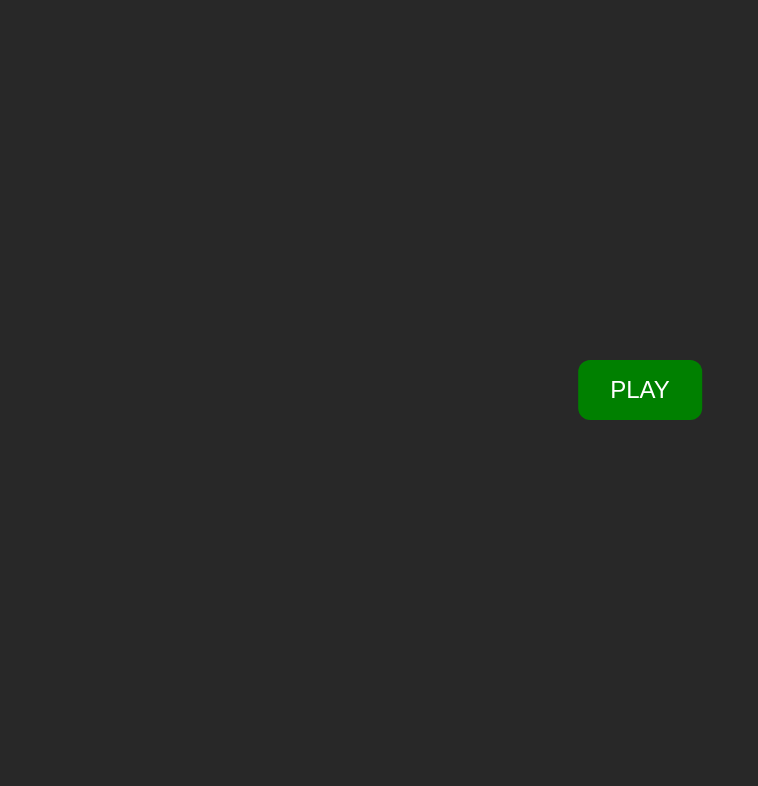
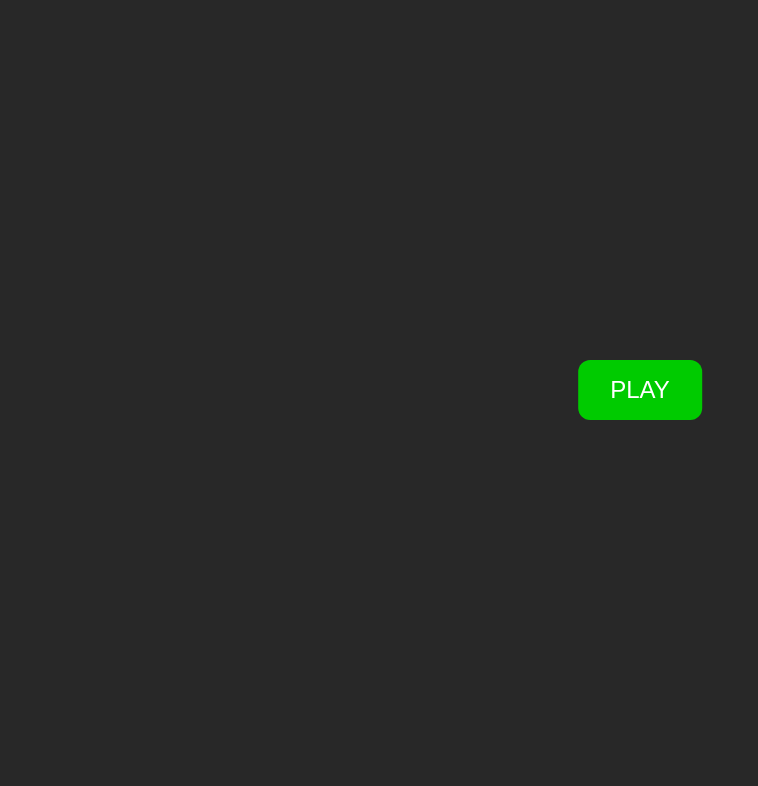
Before and after one commit to khianvictorycalderon/Ping-Pong, a plain HTML site: page index.html in a window 1280 px wide. In both pictures the pointer is over the button "PLAY". Shown: the top 786 px of the page, without its empty margins (0-758 px from the left). Drawn offline with Linux system fonts and the light colour scheme.

Commit message:
Added play button hover

```diff
--- a/assets/style.css
+++ b/assets/style.css
@@ -51,6 +51,10 @@ h2, p {
     transition: 0.3s;
 }
 
+#playBtn:hover {
+    background: rgb(0, 203, 0);
+}
+
 #control-left { background: rgba(40, 40, 40, 0.2); }
 #control-right { background: rgba(58, 58, 58, 0.2); }
 
```
